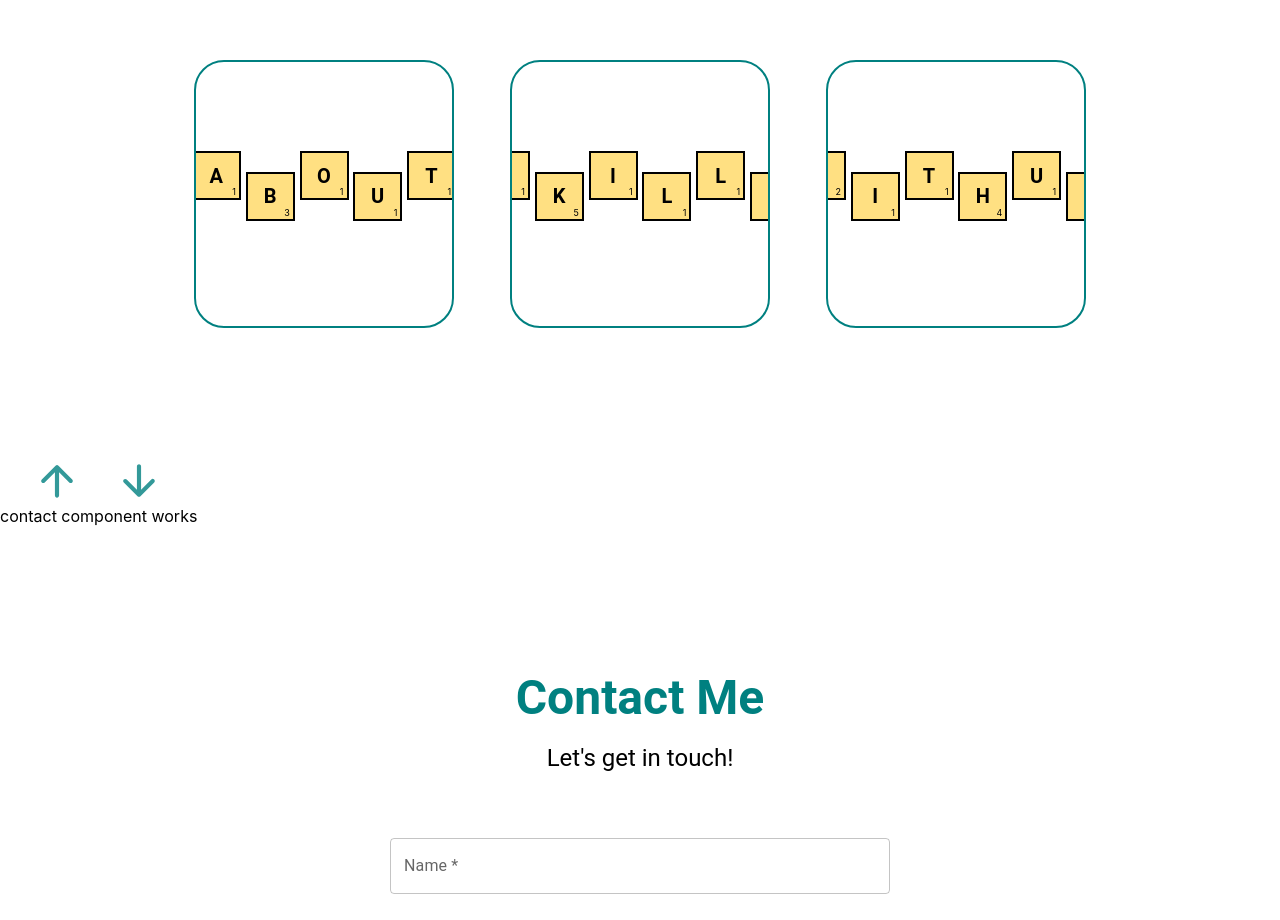
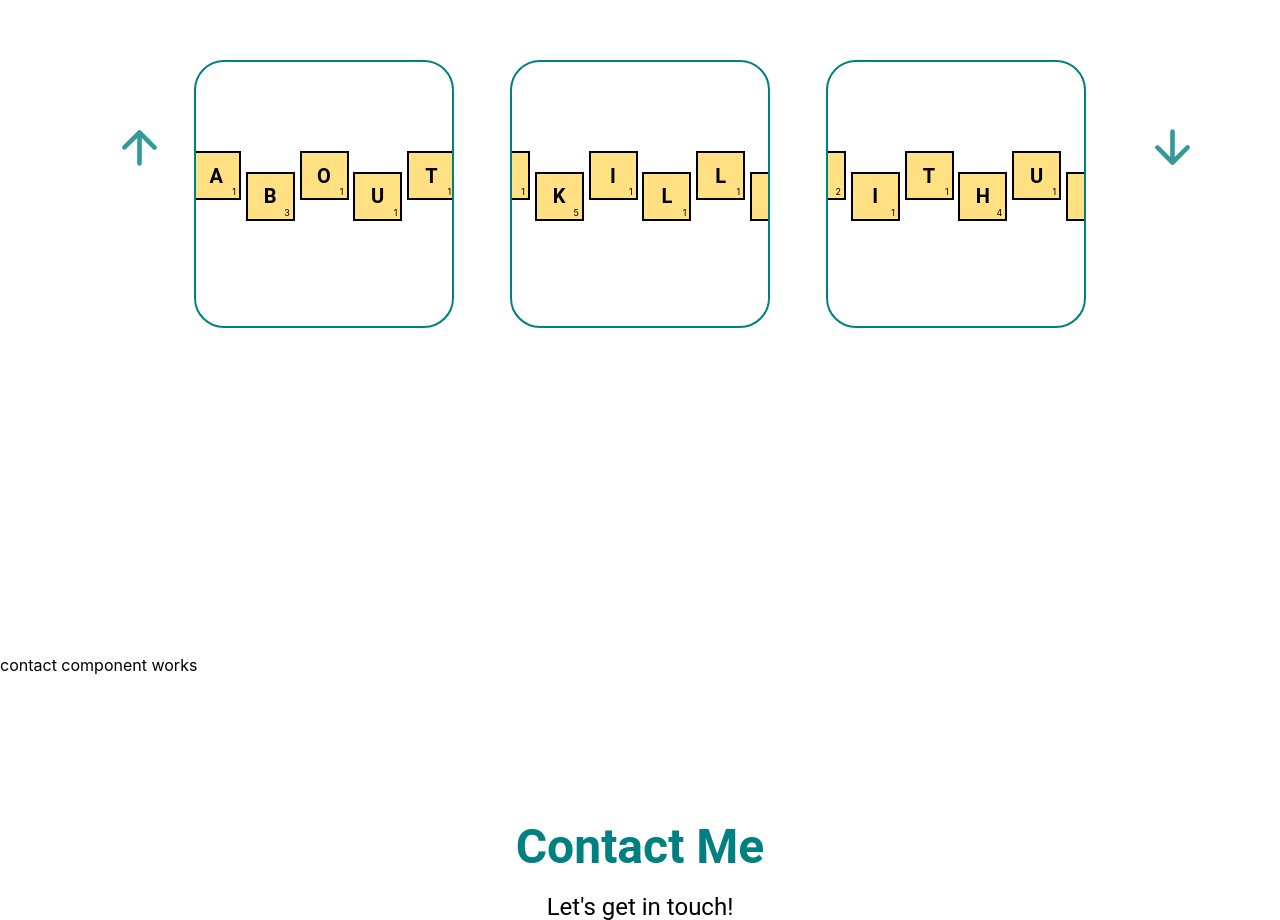
Before and after one commit to amerigirl/website, a React (Create React App) app: page / in a window 1280 px wide. Shown: the part 1060-1980 px from the top of the page. Built offline with nearby package versions, Linux system fonts and the light colour scheme.

Commit message:
arrows in place; connectivity still needed

```diff
--- a/src/Components/CardSection/NavArrows/NavArrowComponent.jsx
+++ b/src/Components/CardSection/NavArrows/NavArrowComponent.jsx
@@ -1,18 +1,19 @@
-import React from 'react';
-import { Box } from '@mui/material';
-import NavArrowUp from './NavArrowUp';
-import NavArrowDown from './NavArrowDown';
+import React from "react";
+import { Box } from "@mui/material";
+import NavArrowUp from "./NavArrowUp";
+import NavArrowDown from "./NavArrowDown";
 
 const NavArrowComponent = () => {
   return (
-<Box sx={{
-    display: 'flex',
-    textDecoration: 'bold'
-}}>
-<NavArrowUp/>
-<NavArrowDown/>
-</Box>
-  )
-}
+    <Box display="flex" justifyContent="space-between" marginTop={"-21rem"} marginBottom={"30rem"}>
+      <Box marginLeft={"5rem"}>
+        <NavArrowUp />
+      </Box>
+      <Box marginRight={"5rem"}>
+        <NavArrowDown />
+      </Box>
+    </Box>
+  );
+};
 
-export default NavArrowComponent
+export default NavArrowComponent;
--- a/src/Components/CardSection/NavArrows/NavArrowDown.jsx
+++ b/src/Components/CardSection/NavArrows/NavArrowDown.jsx
@@ -4,7 +4,7 @@ import ArrowDownwardRoundedIcon from "@mui/icons-material/ArrowDownwardRounded";
 const NavArrowDown = () => {
   return (
     <Box color="primary.light" display="flex">
-      <ArrowDownwardRoundedIcon style={{fontSize: 50}} />
+      <ArrowDownwardRoundedIcon style={{fontSize: 55}} />
     </Box>
   );
 }
--- a/src/Components/CardSection/NavArrows/NavArrowUp.jsx
+++ b/src/Components/CardSection/NavArrows/NavArrowUp.jsx
@@ -2,11 +2,10 @@ import React from "react";
 import { Box } from "@mui/material";
 import ArrowUpwardRoundedIcon from "@mui/icons-material/ArrowUpwardRounded";
 
-
 const NavArrowUp = () => {
   return (
     <Box display="flex" margin=" 0 2rem" color="primary.light" >
-      <ArrowUpwardRoundedIcon style={{fontSize: 50}} />
+      <ArrowUpwardRoundedIcon style={{fontSize: 55}} />
     </Box>
   );
 };
```
